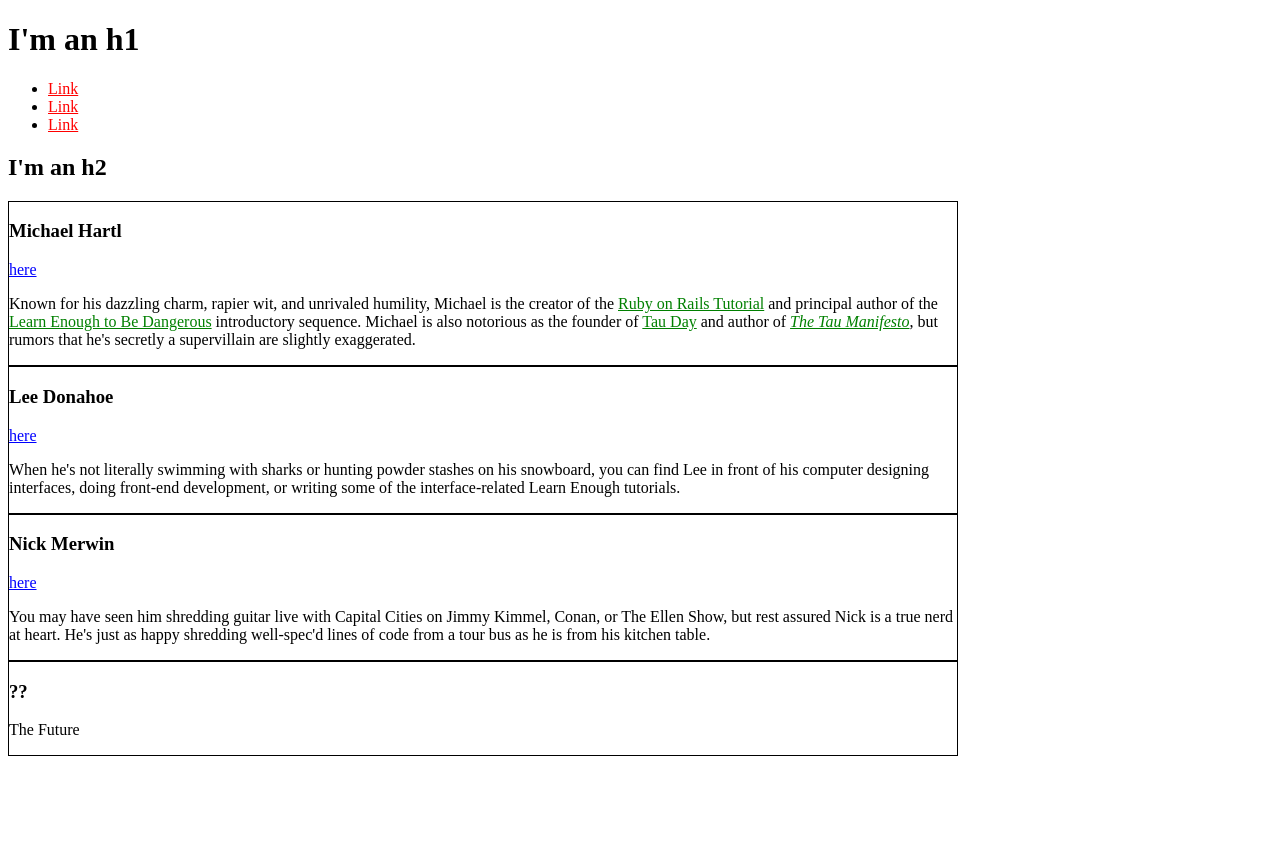
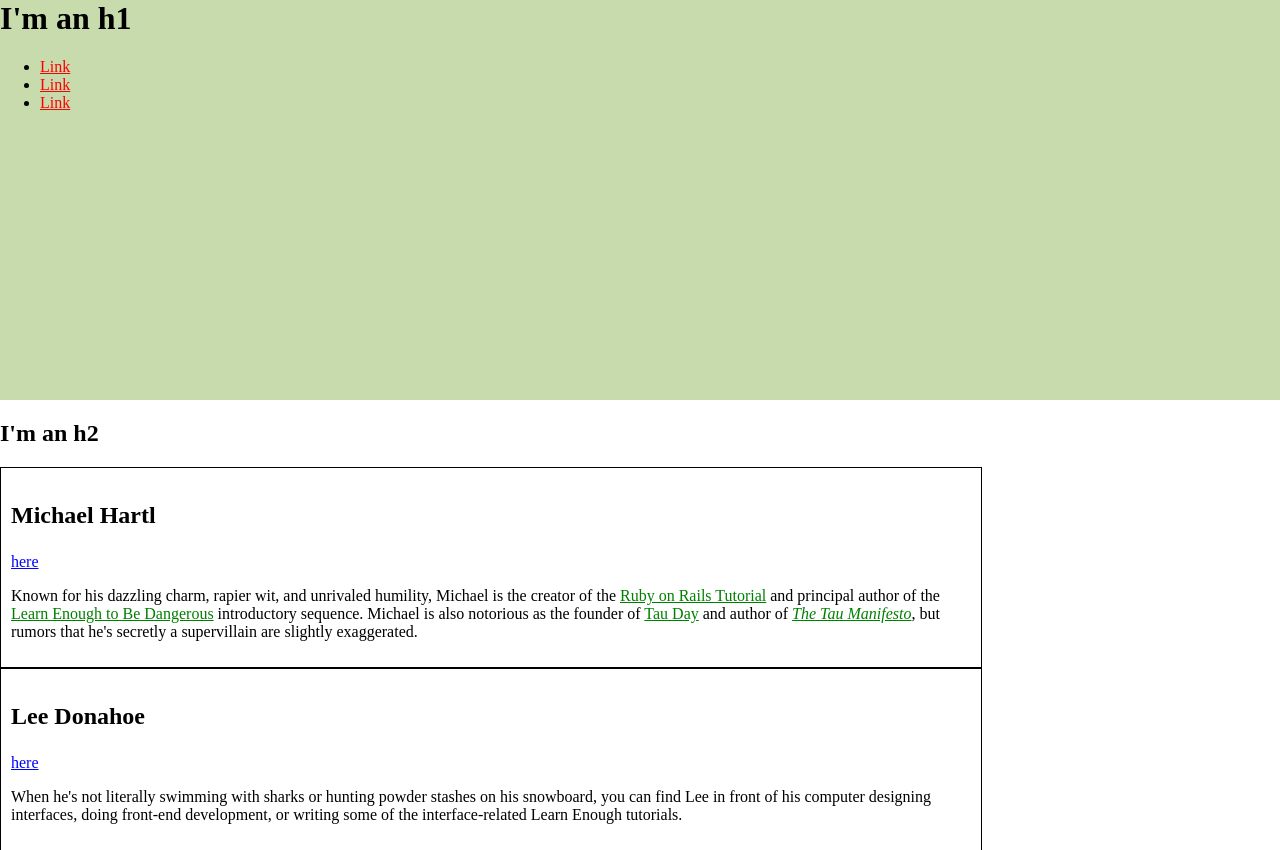
Before and after one commit to amitabajaj04/amitabajaj04_backup.github.io, a plain HTML site: page index.html in a window 1280 px wide. Shown: the top 850 px of the page. Before the commit the page ends 800 px from the top, so only its background shows below. Drawn offline with Linux system fonts and the light colour scheme.

Commit message:
Add font sizes and Style

```diff
--- a/index.html
+++ b/index.html
@@ -6,9 +6,22 @@
     <style media="screen">
 
       /* GLOBAL STYLES */
-
+      html, body {
+        margin: 0;
+        padding: 0;
+      }
+      h1 {
+        font-size: 2em;
+        margin-top: 0;
+      }
       a {
         color: red;
+      }
+
+      /* SOCIAL STYLE LINK */
+      .full-hero {
+        background-color: #c7dbac;
+        height: 50vh;
       }
 
       /* SOCIAL STYLE LINK */
@@ -19,7 +32,15 @@
      /* BIO BOX STYLING  */
     .bio-box {
        border: 1px solid black;
+       font-size: 1rem;
        width: 75%;
+       padding: 10px;
+     }
+    .bio-box h3 {
+      font-size: 1.5em;
+    }
+    .bio-copy {
+       font-size: 1em;
      }
     .bio-copy a {
        color: green;
@@ -28,6 +49,7 @@
     </style>
   </head>
   <body>
+    <div class="full-hero hero-home">
       <h1>I'm an h1</h1>
       <ul>
         <li>
@@ -40,6 +62,7 @@
           <a href="https://example.com/">Link</a>
         </li>
       </ul>
+    </div>
     <h2>I'm an h2</h2>
     <div class="bio-box">
       <h3>Michael Hartl</h3>
```
Lines whose indentation alone changed are shown as unchanged.
